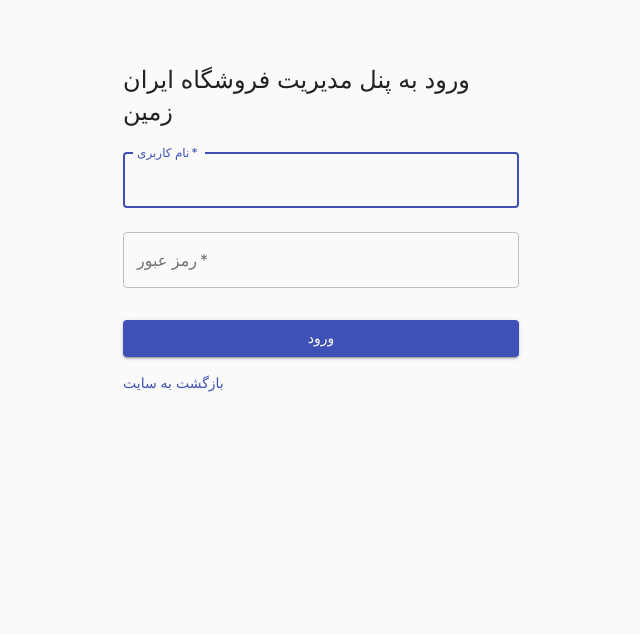
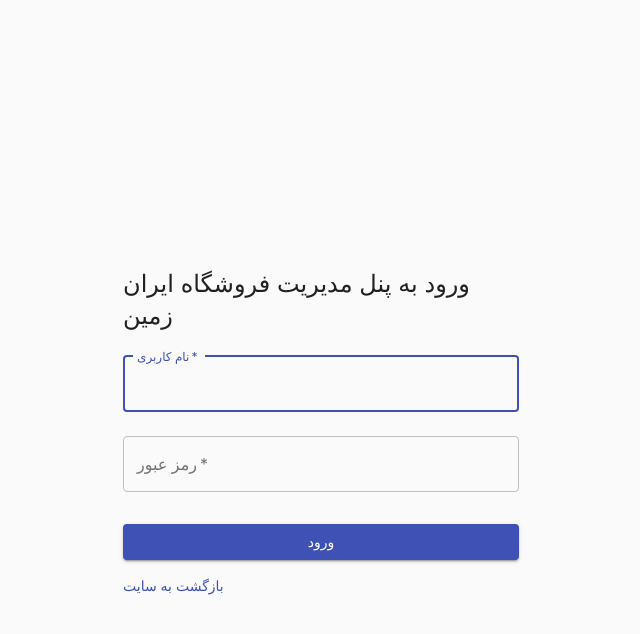
Before and after one commit to aliziaeijazi/Iran-Shop, a React (Create React App) app: page /login in a window 1280 px wide. Shown: the top 634 px of the page, without its empty margins (319-959 px from the left). Built offline with nearby package versions, Linux system fonts and the light colour scheme.

Commit message:
align login form to center of page

```diff
--- a/src/pages/Login/Login.page.js
+++ b/src/pages/Login/Login.page.js
@@ -24,7 +24,7 @@ const theme = createMuiTheme({
             '"Segoe UI Symbol"',
         ].join(','),
     },
-    direction:"rtl",
+    direction: "rtl",
 });
 
 const useStyles = makeStyles((theme) => ({
@@ -42,7 +42,9 @@ const useStyles = makeStyles((theme) => ({
     submit: {
         margin: theme.spacing(3, 0, 2),
     },
+    root: {display: "flex", height: "100vh", alignItems: "center"}
 }));
+
 function Login() {
     const classes = useStyles();
     const usernameref = createRef()
@@ -50,7 +52,7 @@ function Login() {
 
     return (
         <MuiThemeProvider theme={theme}>
-            <Container component="main" maxWidth="xs">
+            <Container component="main" maxWidth="xs" className={classes.root}>
                 <CssBaseline/>
                 <div className={classes.paper}>
                     <Typography component="h1" variant="h5">
@@ -87,8 +89,8 @@ function Login() {
                             variant="contained"
                             color="primary"
                             className={classes.submit}
-                            onClick={()=>{
-                            document.location.href="/management/productlist";
+                            onClick={() => {
+                                document.location.href = "/management/productlist";
                                 // console.log("username :" ,  usernameref.current.children[1].children[0].value , "password :" , passwordref.current.children[1].children[0].value );
                             }}
                         >
@@ -107,4 +109,5 @@ function Login() {
         </MuiThemeProvider>
     );
 }
+
 export {Login}
```
